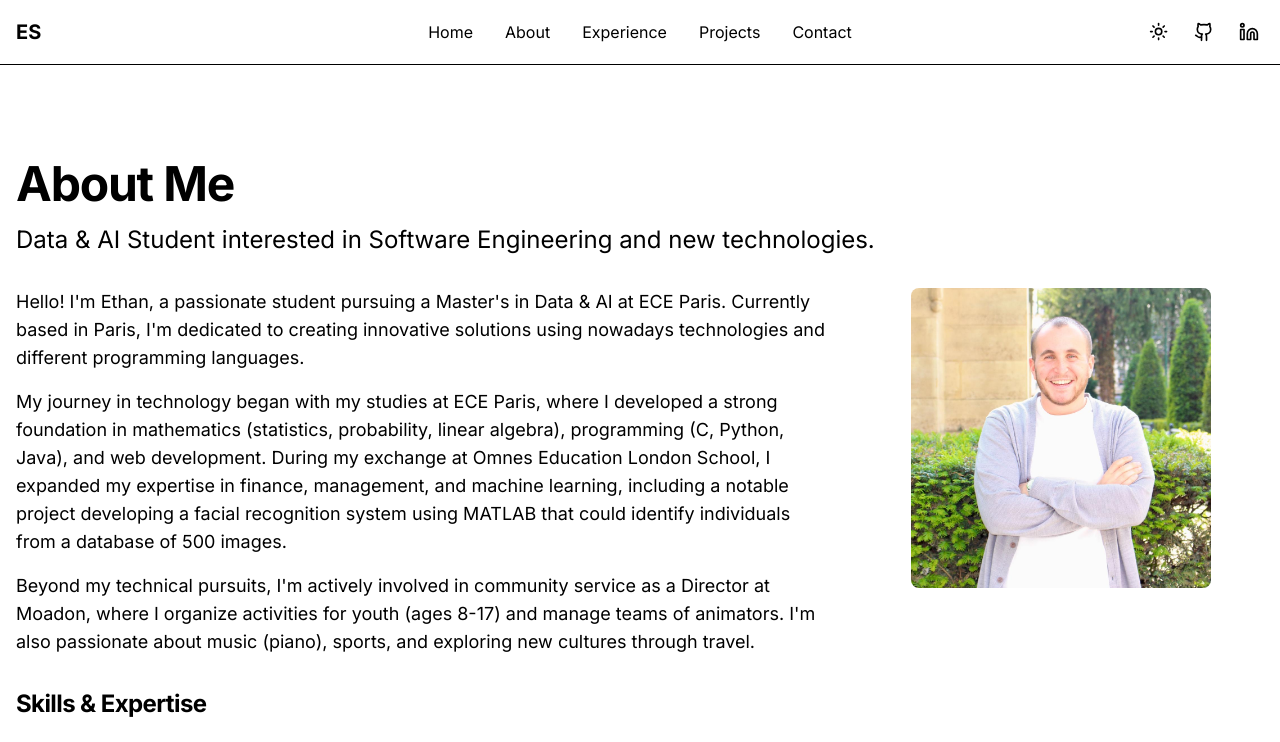
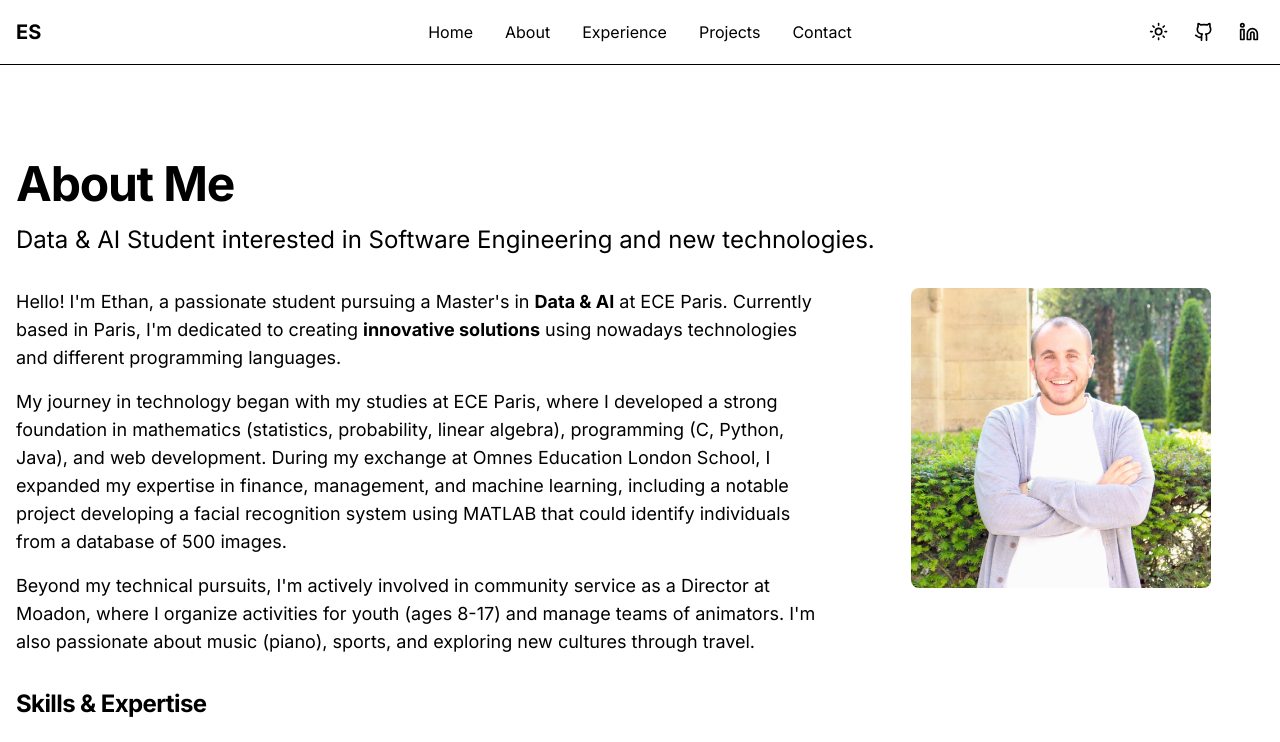
Before and after one commit to ethansmadjaa/ethansmadja, a Next.js app: page /about in a window 1280 px wide. Shown: the top 742 px of the page. Built offline with nearby package versions, Linux system fonts and the light colour scheme.

Commit message:
mise à jour du texte de présentation et correction du nom de fichier de l'image de profil

```diff
--- a/src/app/about/page.tsx
+++ b/src/app/about/page.tsx
@@ -35,10 +35,7 @@ export default function AboutPage() {
         <div className="grid gap-8 md:grid-cols-[2fr_1fr]">
           <div className="order-2 space-y-4 md:order-1">
             <p className="text-base sm:text-lg">
-              Hello! I'm Ethan, a passionate student pursuing a Master's in Data
-              & AI at ECE Paris. Currently based in Paris, I'm dedicated to
-              creating innovative solutions using nowadays technologies and
-              different programming languages.
+              Hello! I'm Ethan, a passionate student pursuing a Master's in <strong>Data & AI</strong> at ECE Paris. Currently based in Paris, I'm dedicated to creating <strong>innovative solutions</strong> using nowadays technologies and different programming languages.
             </p>
             <p className="text-base sm:text-lg">
               My journey in technology began with my studies at ECE Paris, where
@@ -60,7 +57,7 @@ export default function AboutPage() {
           </div>
           <div className="order-1 flex justify-center md:order-2">
             <Image
-              src="/profile.JPG"
+              src="/profile.jpg"
               alt="Ethan Smadja"
               width={240}
               height={240}
```
